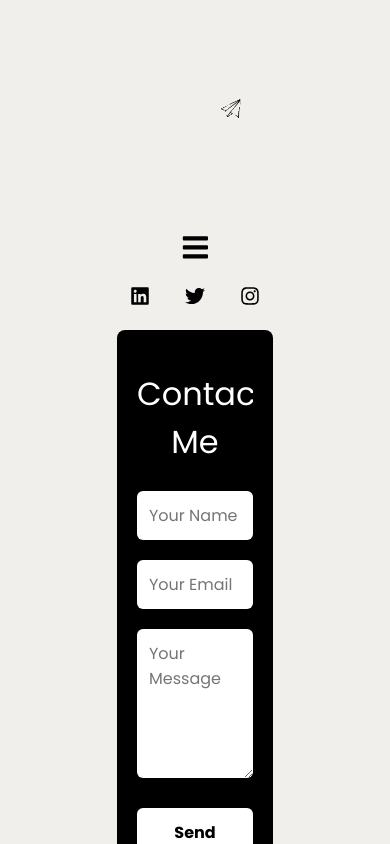
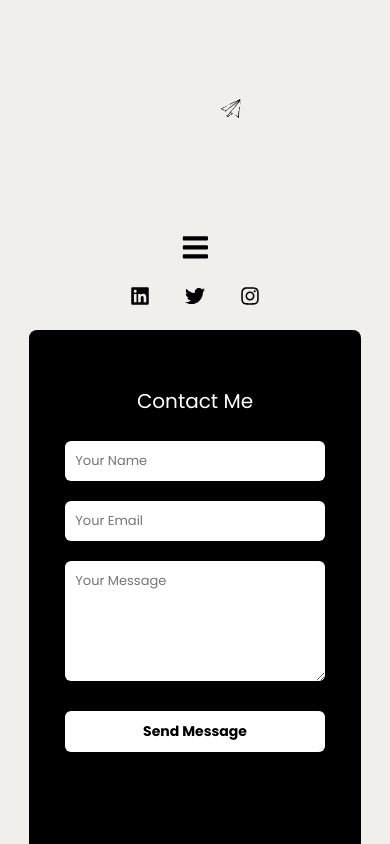
Before and after one commit to Sarbaj/sarbazcv, a React (Vite) app in the folder front/: page /contact in a window 390 px wide. Built offline with nearby package versions, Linux system fonts and the light colour scheme.

Commit message:
responsive

```diff
--- a/front/src/PAGE/Footer.jsx
+++ b/front/src/PAGE/Footer.jsx
@@ -21,6 +21,10 @@ const Footer = () => {
               <a href="https://github.com" target="_blank" rel="noopener noreferrer"><FaGithub /></a>
               <a href="https://instagram.com" target="_blank" rel="noopener noreferrer"><FaInstagram /></a>
             </div>
+             <div className="footer-left">
+              <p>📞 +91 81418 75116</p>
+              <p>📧 sarbajmalek3456@gmail.com</p>
+            </div>
           </footer></>
   )
 }
--- a/front/src/STYLE/contact.css
+++ b/front/src/STYLE/contact.css
@@ -8,8 +8,8 @@
   flex-direction: column;
   justify-content: space-between;
   border-radius: 8px;
-  margin-bottom: 2rem
-
+  margin-bottom: 2rem;
+  padding: 1rem;
 }
 
 .contact-form-section {
@@ -38,12 +38,16 @@
   border-radius: 6px;
   background-color: #fff;
   color: #000;
+  resize: vertical;
+}
 
+.contact-form input:focus,
+.contact-form textarea:focus {
+  outline: none;
+  border: none;
+  box-shadow: 0 0 0 2px #fff;
 }
-.contact-form input,textarea:focus{
-outline: none;
-border: non;
-}
+
 .contact-form button {
   padding: 12px;
   font-size: 16px;
@@ -63,7 +67,6 @@ border: non;
 
 .contact-footer {
   min-height: 35vh;
-
   background-color: #000;
   display: flex;
   justify-content: space-around;
@@ -82,6 +85,7 @@ border: non;
   text-align: start;
   align-self: center;
   justify-content: center;
+  padding: 10px;
 }
 
 .footer-center a {
@@ -103,3 +107,73 @@ border: non;
 .footer-right a:hover {
   color: #aaa;
 }
+
+/* 🔽 Responsive Design */
+
+@media (max-width: 1024px) {
+  .contact-page {
+    width: 60vw;
+  }
+
+  .contact-form-section h2 {
+    font-size: 28px;
+  }
+}
+
+@media (max-width: 768px) {
+  .contact-page {
+    width: 85vw;
+    padding: 1rem;
+  }
+
+  .contact-form-section h2 {
+    font-size: 24px;
+  }
+
+  .contact-form {
+    width: 100%;
+  }
+
+  .contact-form input,
+  .contact-form textarea {
+    font-size: 14px;
+  }
+
+  .contact-footer {
+    flex-direction: column;
+    align-items: flex-start;
+    gap: 1rem;
+  }
+
+  .footer-left,
+  .footer-center,
+  .footer-right {
+    width: 100%;
+    align-items: center;
+
+  }
+  .footer-right {
+    width: 15rem;
+    height: 5rem;
+    display: flex;
+    flex-direction: row;
+
+  }
+}
+
+@media (max-width: 480px) {
+  .contact-form-section h2 {
+    font-size: 20px;
+  }
+
+  .contact-form input,
+  .contact-form textarea {
+    font-size: 13px;
+    padding: 10px;
+  }
+
+  .contact-form button {
+    font-size: 14px;
+    padding: 10px;
+  }
+}
```
Lines whose indentation alone changed are shown as unchanged.
